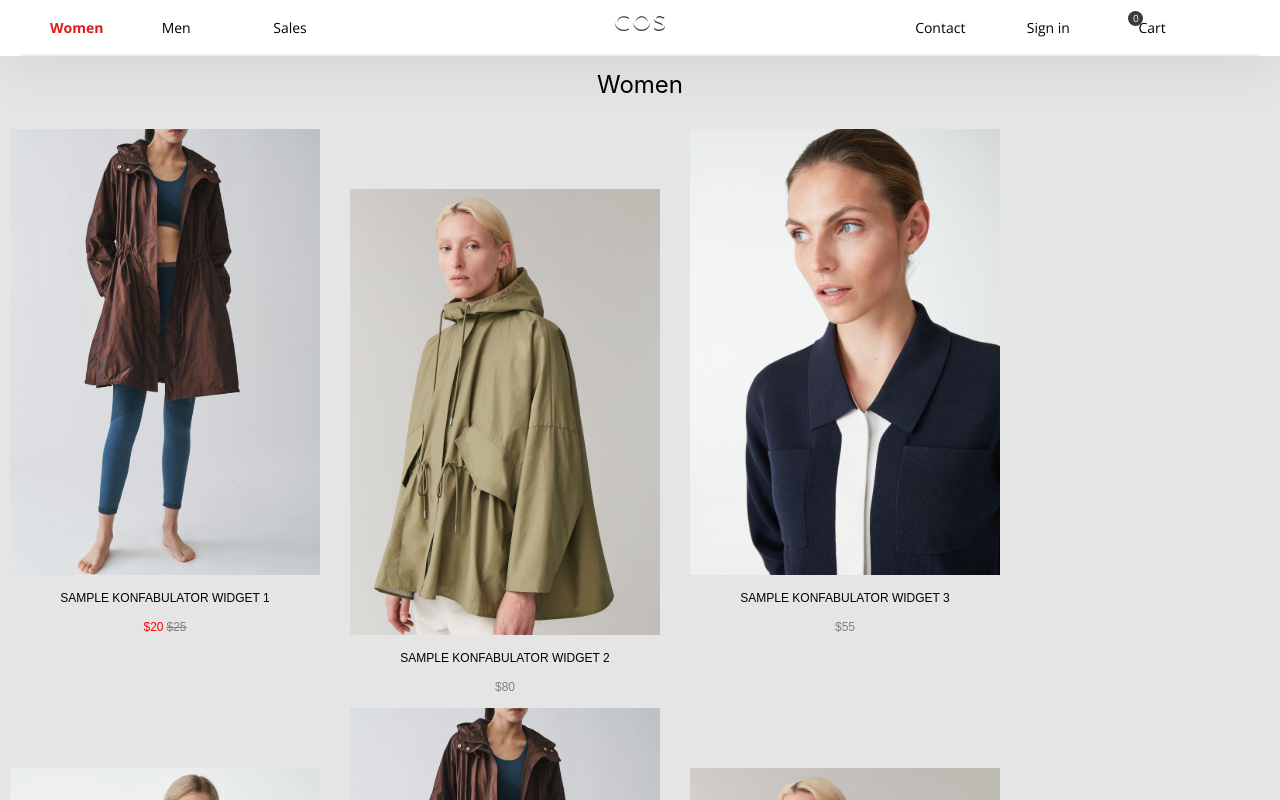
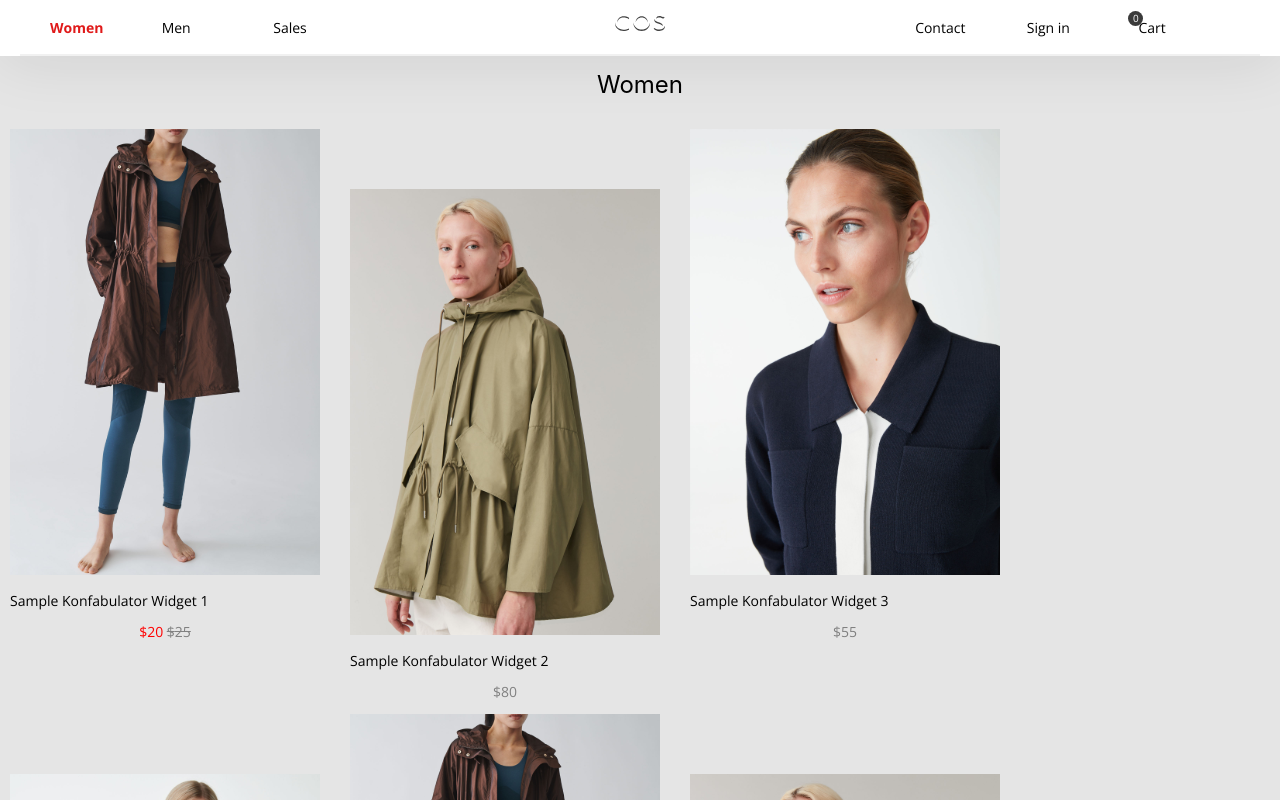
Before and after one commit to MirzaSuljic/react-clothing-store, a React (Create React App) app: page /women in a window 1280 px wide. Shown: the top 800 px of the page. Built offline with nearby package versions, Linux system fonts and the light colour scheme.

Commit message:
update commit

```diff
--- a/src/pages/Checkout/Checkout.css
+++ b/src/pages/Checkout/Checkout.css
@@ -21,6 +21,7 @@
     flex: 1;
     padding: 2em;
     height: auto;
+    background: #fff;
 }
 
 .logo1 {
--- a/src/pages/Checkout/views/Thankyou/Thankyou.js
+++ b/src/pages/Checkout/views/Thankyou/Thankyou.js
@@ -21,9 +21,9 @@ class Thankyou extends Component {
                     </div>
                     <div className="tab-links">
                         <div className="text-links mr-15">Information</div>
-                        <div className="mr-15"> <img src={Arrow} alt="Arrow"></img></div>
+                        <div className="mr-15"> <img className="img" src={Arrow} alt="Arrow"></img></div>
                         <div className="text-links mr-15">Payment</div>
-                        <div className="mr-15"> <img src={Arrow} alt="Arrow"></img></div>
+                        <div className="mr-15"> <img className="img" src={Arrow} alt="Arrow"></img></div>
                         <div className="text-links mr-15 tab-link-active">Confirm</div>
                     </div>
                    <div>
--- a/src/pages/Men/Men.css
+++ b/src/pages/Men/Men.css
@@ -1,113 +1,3 @@
-/* .title {
-    display: flex;
-    justify-content: center;
-    padding-top: 70px;
-}
-
-.men {
-    height: 1091px;
-    width: 100%;
-    display: grid;
-    grid-template-columns: repeat(4, 1fr);
-    grid-gap: 20px;
-    margin: 5% auto;
-}
-.item-men {
-    width: 315px;
-    height: 453px;
-    background: #fff;
-    margin: 10% auto;
-    border-radius: 5px;
-    display: flex;
-    flex-direction: column;
-    align-items: center;
-    box-shadow: 0px 3px 6px #dedede;
-    background-size: cover;
-}
-
-.striketrough {
-    text-decoration: line-through;
-}
-
-.discounted-price {
-    padding-right: .25em;
-    color: red;
-}
-p.price {
-    text-align: center;
-}
-h3 {
-    text-align: center;
-}
-
-
-@media screen and (min-width: 1341px) {
-    .men {
-        height: 1091px;
-        width: 100%;
-        display: grid;
-        grid-template-columns: repeat(4, 1fr);
-        grid-gap: 20px;
-        margin: 5% auto;
-    }
-  }
-
-@media screen and (max-width: 1340px) {
-    .men {
-        height: 1091px;
-        width: 100%;
-        display: grid;
-        grid-template-columns: repeat(4, 1fr);
-        grid-gap: 10px;
-        margin: 5% auto;
-    }
-  }
-  @media screen and (max-width: 1300px) {
-    .men {
-        height: 1091px;
-        width: 100%;
-        display: grid;
-        grid-template-columns: repeat(3, 1fr);
-        grid-gap: 20px;
-        margin: 5% auto;
-    }
-  }
-  @media screen and (min-width: 1001px) {
-    .men {
-        grid-gap: 10px;
-    }
-  }
-  @media screen and (max-width: 1000px) {
-    .men {
-        height: 1091px;
-        width: 100%;
-        display: grid;
-        grid-template-columns: repeat(2, 1fr);
-        grid-gap: 20px;
-        margin: 5% auto;
-    }
-  }
-  @media screen and (max-width: 668px) {
-    .men {
-        height: 1091px;
-        width: 100%;
-        display: grid;
-        grid-template-columns: repeat(1, 1fr);
-        grid-gap: 20px;
-        margin: 5% auto;
-    }
-  }
-  @media screen and (max-width: 380px) {
-    .men {
-        height: 1091px;
-        width: 100%;
-        display: grid;
-        grid-template-columns: repeat(1, 1fr);
-        grid-gap: 20px;
-        margin: 5% auto;
-    }
-  } */
-
   .title-m {
     display: flex;
     justify-content: center;
@@ -151,7 +41,7 @@ p.price {
     display: flex;
     flex-wrap: wrap;
   }
-  p {
+  p .p_title {
     text-align: center;
     text-transform: uppercase;
     font-size: 12px;
--- a/src/pages/Men/Men.js
+++ b/src/pages/Men/Men.js
@@ -24,7 +24,7 @@ class Men extends Component {
                                 <Link to={`/detail/${men.id}`}>
                                 {/* <div className="item-men"> */}
                                         <img className="img-men" src={men.images[0]} alt="" />
-                                <p>{men.title}</p>
+                                <p className="p_title">{men.title}</p>
                                 <p className="price">{men.price !== men.discountedPrice && <span className="discounted-price">${men.discountedPrice}</span>}<span className={men.price !== men.discountedPrice ? 'striketrough' : ''}>${men.price}</span></p>
 
                                 {/* </div> */}
--- a/src/pages/Women/Women.css
+++ b/src/pages/Women/Women.css
@@ -1,116 +1,3 @@
-/* .title {
-    display: flex;
-    justify-content: center;
-    padding-top: 70px;
-}
-
-.women {
-    height: 1091px;
-    width: 100%;
-    display: grid;
-    grid-template-columns: repeat(4, 1fr);
-    grid-gap: 20px;
-    margin: 5% auto;
-}
-.item-women {
-    width: 315px;
-    height: 453px;
-    background: #fff;
-    margin: 10% auto;
-    border-radius: 5px;
-    display: flex;
-    flex-direction: column;
-    align-items: center;
-    box-shadow: 0px 3px 6px #dedede;
-    background-size: cover;
-}
-
-.striketrough {
-    text-decoration: line-through;
-    text-align: center;
-}
-
-.discounted-price {
-    padding-right: .25em;
-    color: red;
-}
-
-p.price {
-    text-align: center;
-}
-
-h3 {
-    text-align: center;
-}
-
-@media screen and (min-width: 1341px) {
-    .women {
-        height: 1091px;
-        width: 100%;
-        display: grid;
-        grid-template-columns: repeat(4, 1fr);
-        grid-gap: 20px;
-        margin: 5% auto;
-    }
-  }
-
-@media screen and (max-width: 1340px) {
-    .women {
-        height: 1091px;
-        width: 100%;
-        display: grid;
-        grid-template-columns: repeat(4, 1fr);
-        grid-gap: 10px;
-        margin: 5% auto;
-    }
-  }
-  @media screen and (max-width: 1300px) {
-    .women {
-        height: 1091px;
-        width: 100%;
-        display: grid;
-        grid-template-columns: repeat(3, 1fr);
-        grid-gap: 20px;
-        margin: 5% auto;
-    }
-  }
-  @media screen and (min-width: 1001px) {
-    .women {
-        grid-gap: 10px;
-    }
-  }
-  @media screen and (max-width: 1000px) {
-    .women {
-        height: 1091px;
-        width: 100%;
-        display: grid;
-        grid-template-columns: repeat(2, 1fr);
-        grid-gap: 20px;
-        margin: 5% auto;
-    }
-  }
-  @media screen and (max-width: 668px) {
-    .women {
-        height: 1091px;
-        width: 100%;
-        display: grid;
-        grid-template-columns: repeat(1, 1fr);
-        grid-gap: 20px;
-        margin: 5% auto;
-    }
-  }
-  @media screen and (max-width: 380px) {
-    .women {
-        height: 1091px;
-        width: 100%;
-        display: grid;
-        grid-template-columns: repeat(1, 1fr);
-        grid-gap: 20px;
-        margin: 5% auto;
-    }
-  } */
-  /******************/
-
   .title-w {
     display: flex;
     justify-content: center;
@@ -155,7 +42,7 @@ p.price {
     display: flex;
     flex-wrap: wrap;
   }
-  p {
+  p .p_title {
     text-align: center;
     text-transform: uppercase;
     font-size: 12px;
--- a/src/pages/Women/Women.js
+++ b/src/pages/Women/Women.js
@@ -24,7 +24,7 @@ class Women extends Component {
                                 <Link to={`/detail/${women.id}`}>
                                 {/* <div className="item-women"> */}
                                         <img className="img-women" src={women.images[0]} alt="" />
-                                <p>{women.title}</p>
+                                <p className="p_title">{women.title}</p>
                                 <p className="price">{women.price !== women.discountedPrice && <span className="discounted-price">${women.discountedPrice}</span>}<span className={women.price !== women.discountedPrice ? 'striketrough' : ''}>${women.price}</span></p>
 
                                 {/* </div> */}
```
Also changed, not shown: 1 other file (tests, documents, lock files or other folders).
